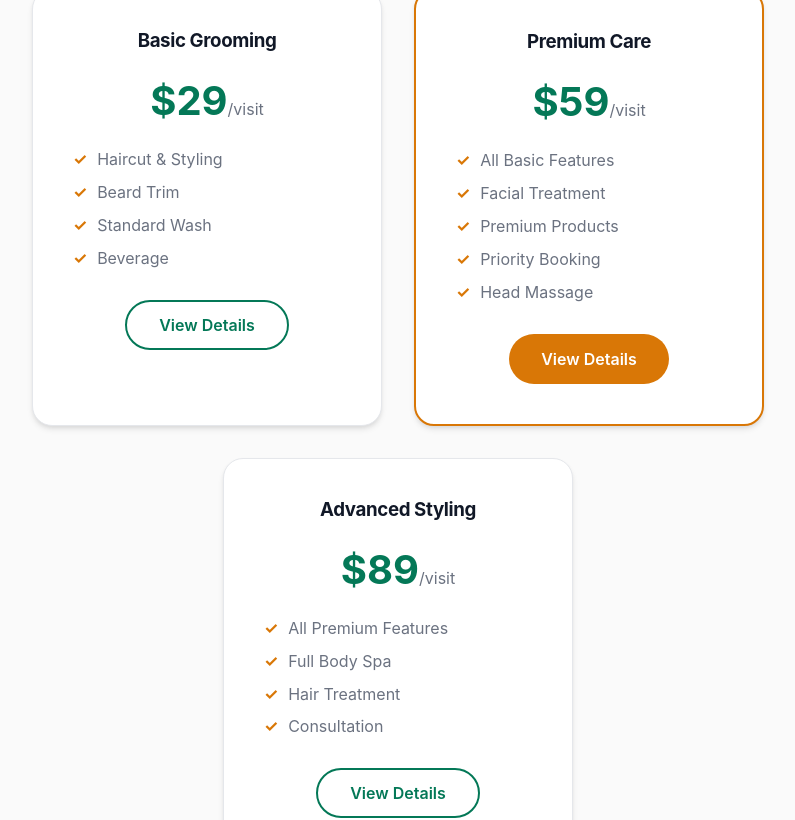
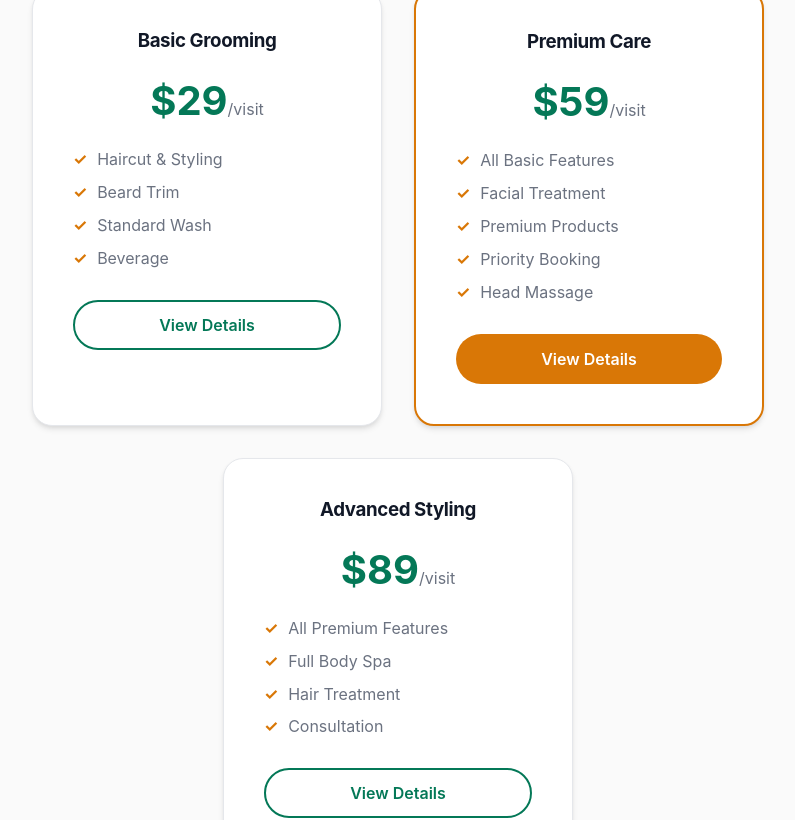
Before and after one commit to 123yogin/salonmvp, a React (Vite) app: page / in a window 1280 px wide. Shown: the part 1569-2389 px from the top of the page, without its empty margins (242-1037 px from the left). Built offline with nearby package versions, Linux system fonts and the light colour scheme; no server answers.

Commit message:
feat: Add smooth scrolling behavior to HTML and update LandingPage button styles for better layout; change image loading strategy to eager for improved performance

```diff
--- a/src/index.css
+++ b/src/index.css
@@ -49,6 +49,10 @@
     margin: 0;
     padding: 0;
     -webkit-tap-highlight-color: transparent;
+}
+
+html {
+    scroll-behavior: smooth;
 }
 
 body {
--- a/src/pages/LandingPage.jsx
+++ b/src/pages/LandingPage.jsx
@@ -53,7 +53,7 @@ const LandingPage = () => {
                         src={heroImage}
                         alt="Unisex Salon"
                         className="hero-image"
-                        loading="lazy"
+                        loading="eager"
                         animate={{ y: [0, -20, 0] }}
                         transition={{ duration: 4, repeat: Infinity, ease: "easeInOut" }}
                     />
--- a/src/styles/LandingPage.css
+++ b/src/styles/LandingPage.css
@@ -104,6 +104,11 @@
     border: 1px solid var(--border-color);
     position: relative;
     overflow: hidden;
+}
+
+.pricing-card button {
+    margin-top: auto;
+    width: 100%;
 }
 
 .pricing-card.highlighted {
```
